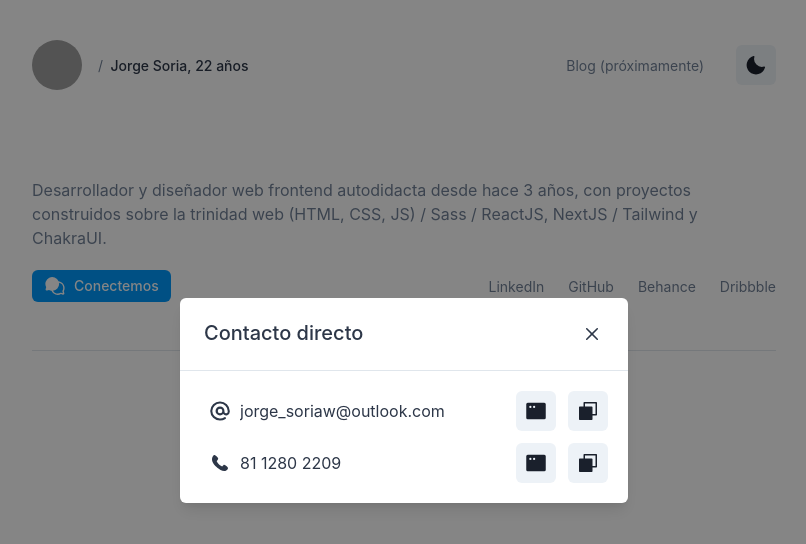
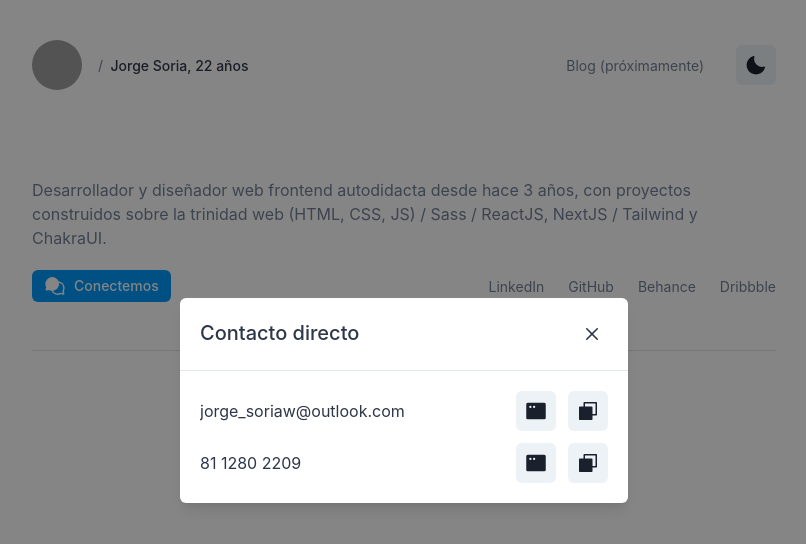
Before and after one commit to jorgesoriax/portfolio-minified, a Next.js app: page / in a window 1280 px wide. Both pictures are taken after a click on the button "Conectemos". Shown: the top 544 px of the page, without its empty margins (236-1042 px from the left). Built offline with nearby package versions, Linux system fonts and the light colour scheme; grey boxes are pictures that could not be loaded.

Commit message:
fix: solved Vercel error "Do not pass children as props"

```diff
--- a/src/components/Description.js
+++ b/src/components/Description.js
@@ -39,10 +39,7 @@ export default function Description() {
 
     return (
       <HStack spacing={3}>
-        <InputGroup>
-          <InputLeftElement pointerEvents="none" children={icon} />
-          <Input type={type} value={value} readOnly border={0} />
-        </InputGroup>
+        <Input type={type} value={value} readOnly border={0} pl={0}/>
         <Link href={href} isExternal>
           <Tooltip label={linkLabel} placement="top" closeOnClick={false}>
             <IconButton icon={<AppWindow size={24} weight="fill" />} />
@@ -91,7 +88,7 @@ export default function Description() {
       <Modal isOpen={isOpen} onClose={onClose} isCentered>
         <ModalOverlay />
         <ModalContent>
-          <ModalHeader p={5} pl={6}>
+          <ModalHeader p={5}>
             <HStack justify="space-between" align="stretch">
               <Text fontWeight="medium">Contacto directo</Text>
               <ModalCloseButton position="inherit" />
--- a/src/utils/profile.js
+++ b/src/utils/profile.js
@@ -35,15 +35,13 @@ export const links = {
       title: "jorge_soriaw@outlook.com",
       type: "email",
       href: "mailto:jorge_soriaw@outlook.com",
-      linkLabel: "Abrir Correo",
-      icon: <AtSignIcon fontSize={"xl"} />,
+      linkLabel: "Abrir Correo"
     },
     phone: {
       title: "81 1280 2209",
       type: "tel",
       href: "https://wa.me/8112802209",
-      linkLabel: "Abrir WhatsApp",
-      icon: <PhoneIcon />,
+      linkLabel: "Abrir WhatsApp"
     },
   },
 };
```
